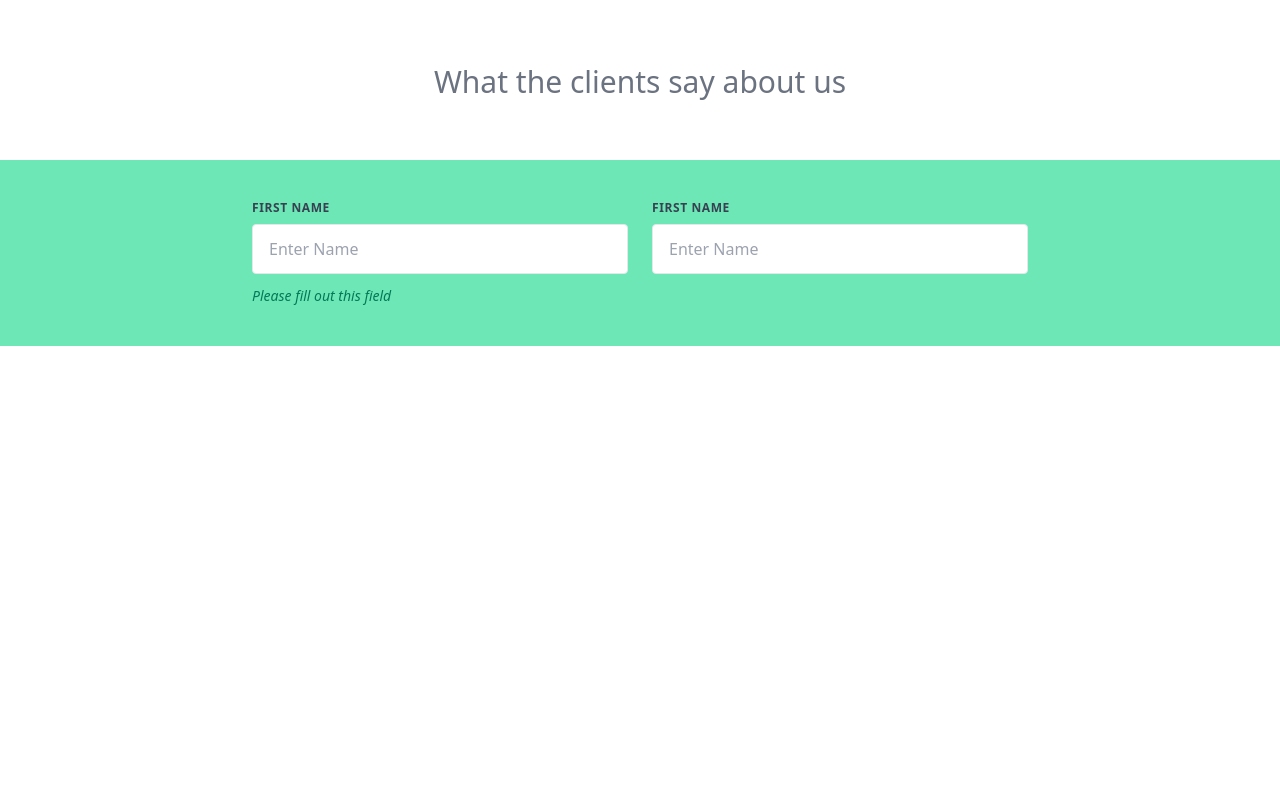
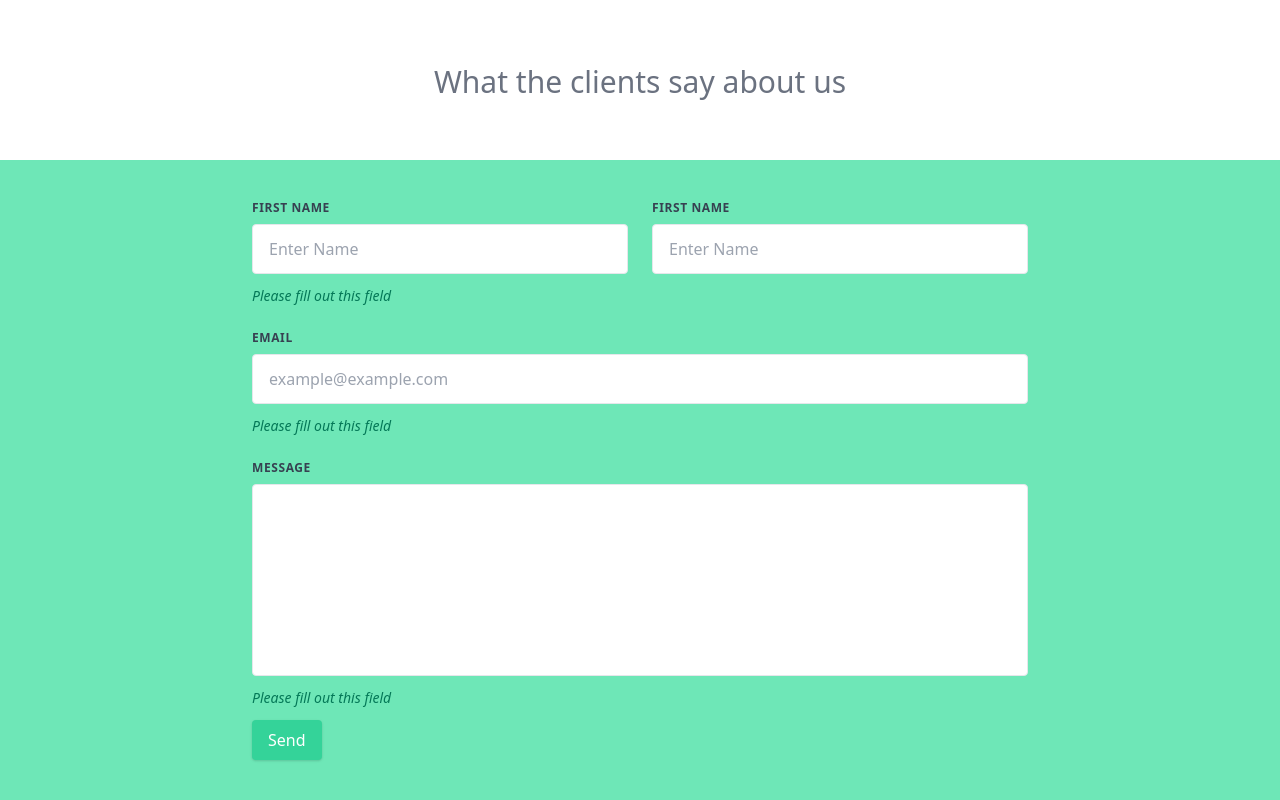
Before and after one commit to SalimKobi/Tailwind_Practice, a website: page public/index.html in a window 1280 px wide. Shown: the part 3536-4336 px from the top of the page. Before the commit the page ends 3882 px from the top, so only its background shows below. Drawn offline with nearby package versions, Linux system fonts and the light colour scheme; files that its build step writes are made by us from their sources.

Commit message:
completed the second part of the form

```diff
--- a/public/index.html
+++ b/public/index.html
@@ -379,7 +379,7 @@
     <div class="bg-green-300 mt-5 p-10 justify-center items-center">
       <form action="w-full max-w-lg">
           <div class="flex md:justify-center">
-            <div class="w-full md:w-1/3 px-3 mb-6 md:mb-0">
+            <div class="w-full md:w-1/3 px-3 md:mb-6">
                 <label class="block uppercase text-xs text-gray-700  font-bold mb-2 tracking-wider"
                   >First name</label
                 >
@@ -393,7 +393,26 @@
                 <input type="text" class="block w-full border px-4 py-3 rounded"placeholder="Enter Name"/>
               </div>
           </div>
+          <div class="flex md:justify-center">
+            <div class="w-2/3 px-3 mb-6">
+                <label class="block uppercase text-xs text-gray-700  font-bold mb-2 tracking-wider">Email</label>
+                <input class="block w-full border px-4 py-3 rounded mb-3" placeholder="example@example.com">
+                <p class="text-sm text-green-700 italic">Please fill out this field</p>
+            </div>
+          </div>
 
+          <div class="flex md:justify-center">
+            <div class="w-2/3 px-3 mb-6">
+                <label class="block uppercase text-xs text-gray-700  font-bold mb-2 tracking-wider">Message</label>
+                <textarea class="no-resize resize-none appearance-none block w-full border px-4 py-3 rounded mb-3 h-48"></textarea>
+                <p class="text-sm text-green-700 italic mb-3">Please fill out this field</p>
+                <div>
+                    <button class="shadow bg-green-400 text-white py-2 px-4 rounded">Send</button>
+                </div>
+            </div>
+          </div>
+          </div>
+        </div>
       </form>
   </body>
 </html>
```
